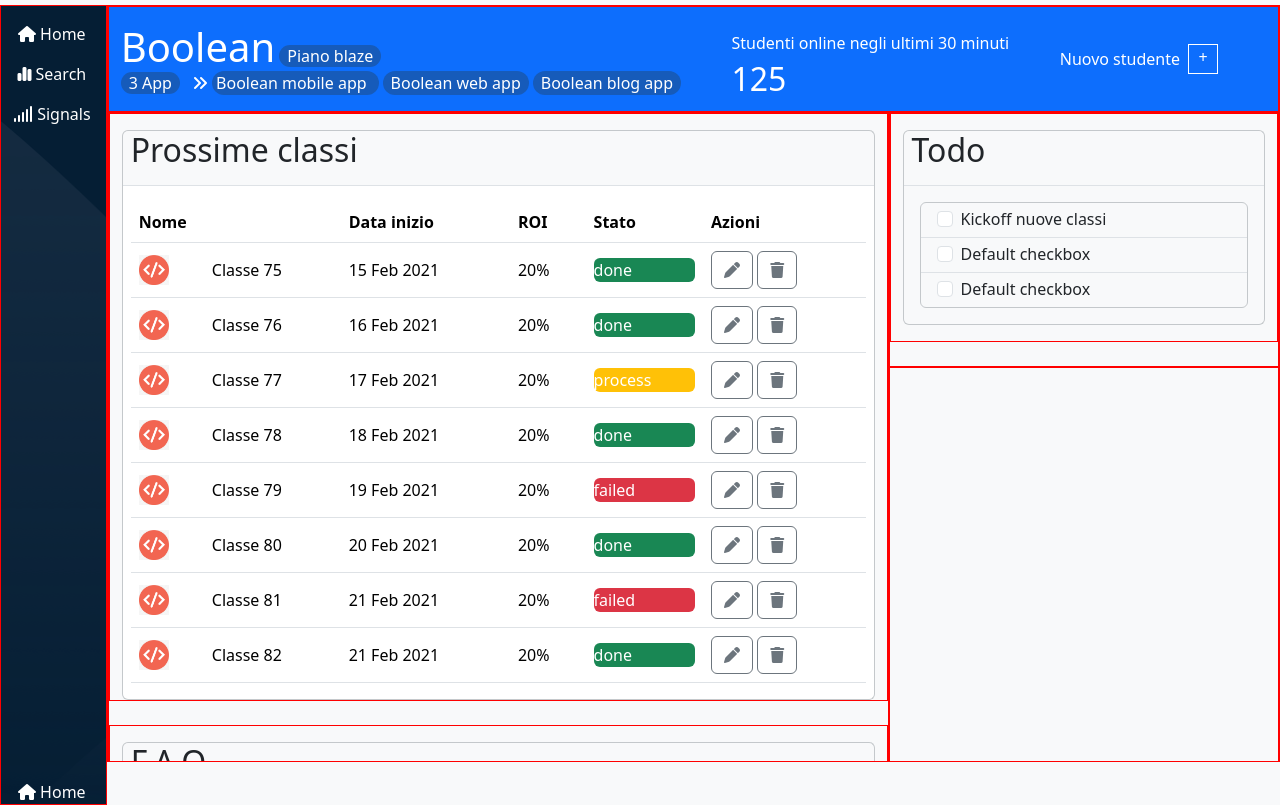
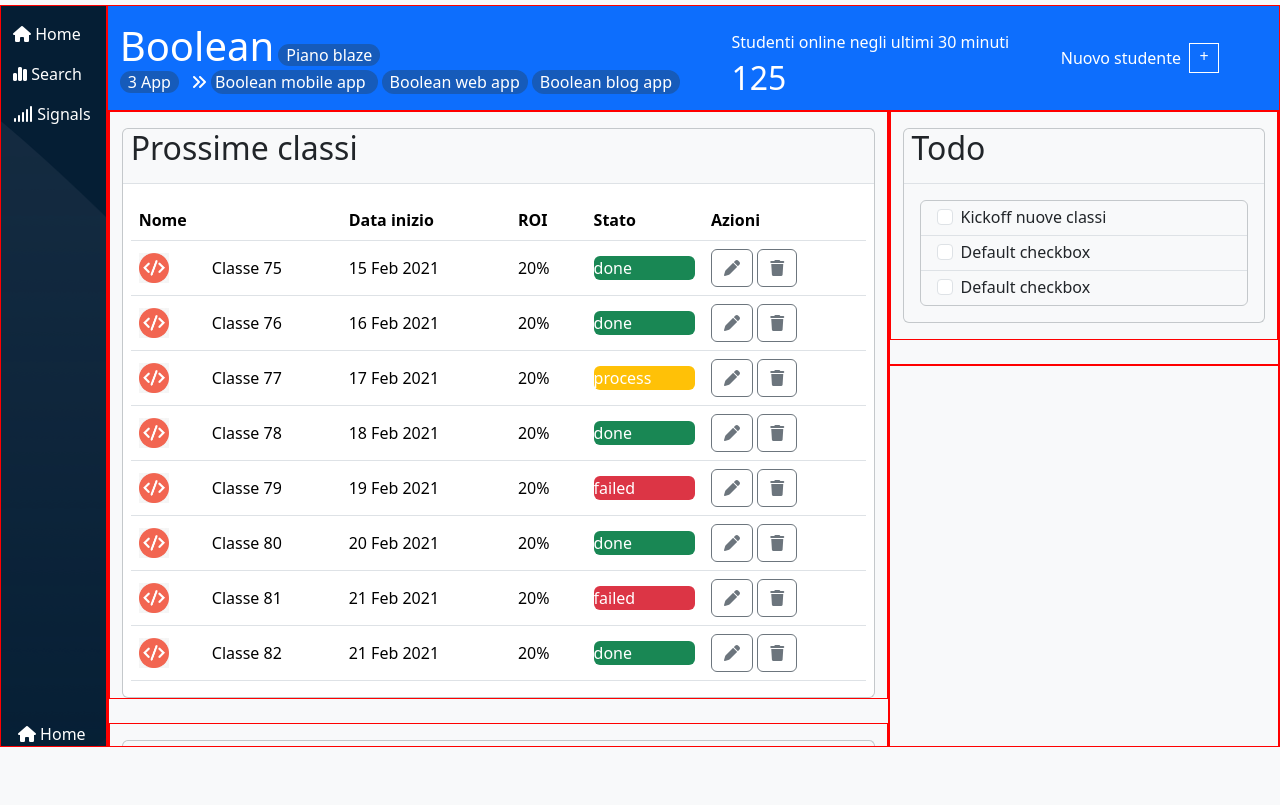
Before and after one commit to MiriamEvardi/html-css-bootstrap-dashboard, a plain HTML site: page index.html in a window 1280 px wide. Shown: the part 52-857 px from the top of the page. After the commit the page ends 800 px from the top, so only its background shows below. Drawn offline with nearby package versions, Linux system fonts and the light colour scheme.

Commit message:
height fix sidebar

```diff
--- a/css/style.css
+++ b/css/style.css
@@ -1,6 +1,4 @@
 body {
-    max-width: 100vw;
-    max-height: 100vh;
     background-color: #f8f9fa;
     overflow: hidden;
 }
@@ -27,19 +25,16 @@ body {
 
 .main {
     background-color: #f8f9fa;
-    height: calc(100vh - 43px);
+    height: calc(100vh - 58px);
     overflow-y: auto
 }
 
 #side_bar {
     color: white;
     background-color: #051e34;
-    min-height: calc(100vh - 43px);
+    height: calc(100vh - 58px);
     background-image: url(../img/sidebar-bg.png);
 }
-
-/* test */
-
 
 .add {
     width: 30px;
--- a/index.html
+++ b/index.html
@@ -14,7 +14,7 @@
 
 <body class="overflow-hidden">
 
-    <nav class="mt-2 mb-2">
+    <nav class="mt-2 mb-2 my_nav">
         <div class="navbar p-0 ">
             <div class="container-fluid flex-nowrap bg-white ">
                 <div class="navbar-brand m-0 px-3">
@@ -58,11 +58,11 @@
 
         <!-- HEIGHT DA FIXARE -->
         <!-- sidebar -->
-        <div class="row min-vh-100">
+        <div class="row">
             <div id="side_bar" class="col-1 d-flex">
 
-                <div class="d-flex flex-column justify-content-between">
-                    <div class="d-flex flex-column gap-3 justify-content-center align-items-center pt-3">
+                <div class="d-flex flex-column justify-content-between align-items-center">
+                    <div class="d-flex flex-column gap-3 pt-3">
                         <div class="text-nowrap">
                             <span>
                                 <i class="fa-solid fa-house"></i>
@@ -105,7 +105,7 @@
 
                 <!--start header -->
                 <div class="row bg-primary text-white">
-                    <div id="header" class="col-12">
+                    <div id="header">
                         <div class="d-flex justify-content-between">
 
                             <div class="mt-3">
```
